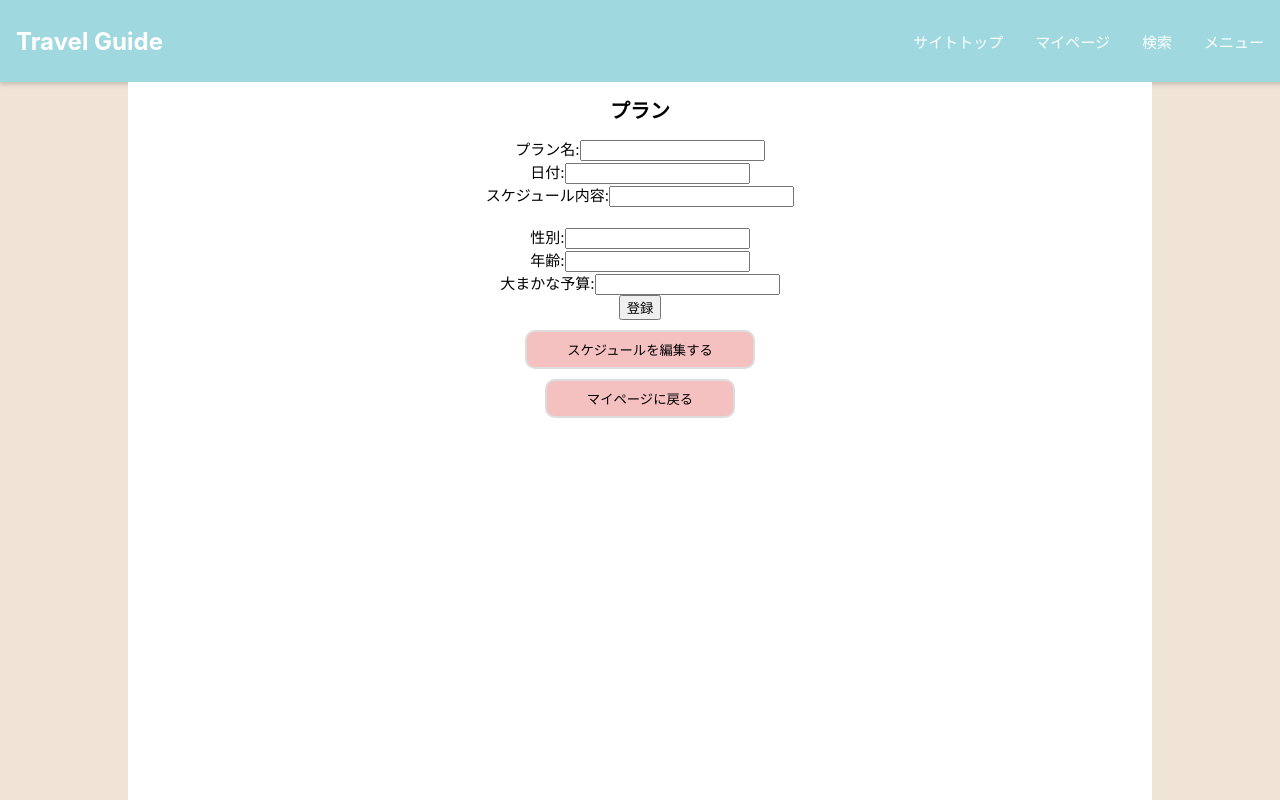
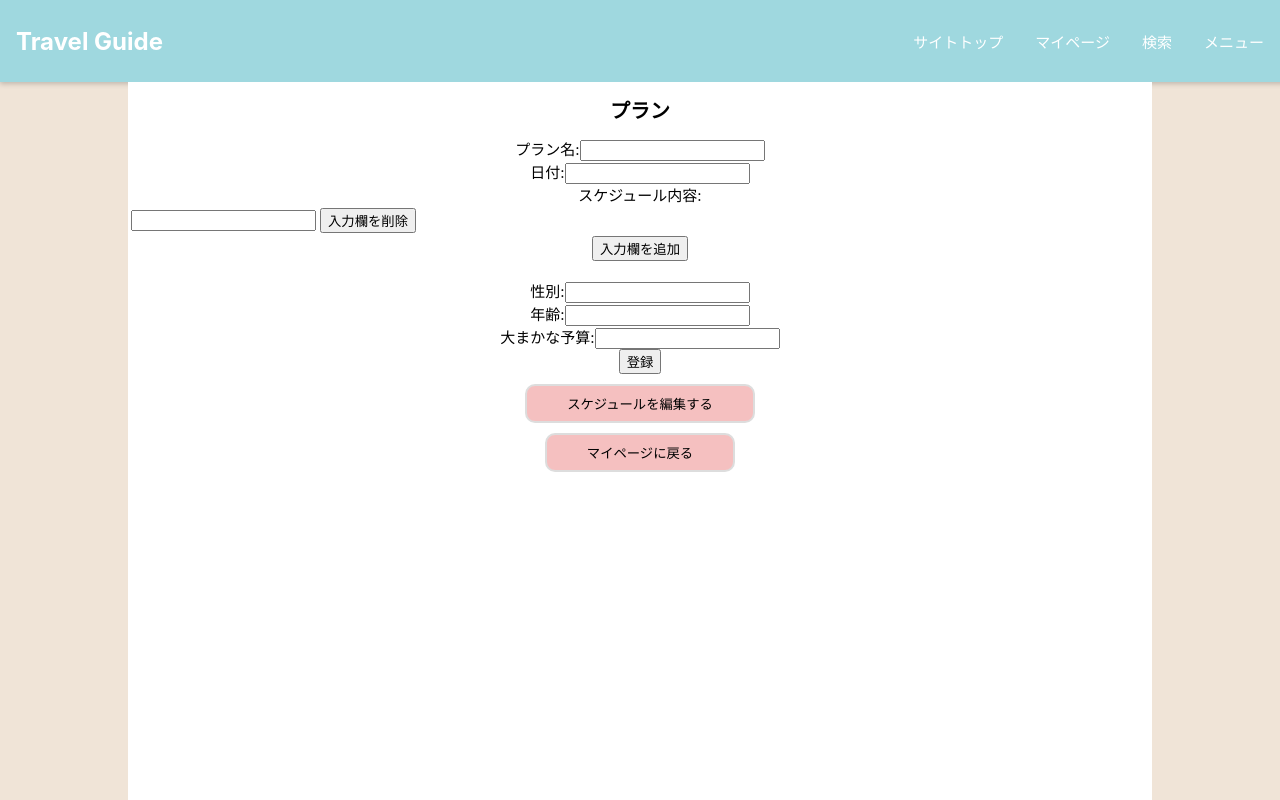
Before and after one commit to kana1999/my_portforio, a React (Create React App) app in the folder my-app/: page /Page3 in a window 1280 px wide. Shown: the top 800 px of the page. Built offline with nearby package versions, Linux system fonts and the light colour scheme.

Commit message:
スケジュールフォーム追加

```diff
--- a/my-app/src/components/page3.jsx
+++ b/my-app/src/components/page3.jsx
@@ -46,12 +46,28 @@ export const Page3 = () => {
                     </div>
                     <div>
                         <label>スケジュール内容:</label>
+                        <form method="POST" action="/">
+                            <table class="inputFields">
+                                <tr class="inputField">
+                                    <th>
                                     <input
                                         type="text"
                                         name="caption"
                                         value={formData.caption}
                                         onChange={handleChange}
                                     />
+                                    </th>
+                                    <td><button class="deleteFieldBtn">入力欄を削除</button></td>
+                                </tr>
+                            </table>
+                            <button class="addFieldBtn">入力欄を追加</button>
+                        </form>
+                        {/*<input
+                            type="text"
+                            name="caption"
+                            value={formData.caption}
+                            onChange={handleChange}
+                        />*/}
                     </div>
                     <br />
                     <div>
--- a/my-app/src/components/page4.jsx
+++ b/my-app/src/components/page4.jsx
@@ -20,7 +20,7 @@ export const Page4 = () => {
     return (
         <body>
             <div className="Container" style={{paddingLeft:'0px', paddingRight:'0px'}}>
-            <h1>プランを作成/編集</h1>
+            <h1>スケジュールを作成/編集</h1>
             <form onSubmit={Savedata}>
                     <div>
                     <label>スケジュール名:</label>
@@ -69,6 +69,7 @@ export const Page4 = () => {
                 <button type="submit">スケジュール追加</button>
                 <button type="submit">登録</button>
             </form>
+            <button className="PlanDateil"><Link to="/Page3" style={{textDecoration: 'none' ,color: 'black', padding: '20px'}}>前のページに戻る</Link></button>
                 <h1>プランを作成しよう</h1>
                 {/*<button className="PlanDateil"><Link to="/Page4" style={{textDecoration: 'none' ,color: 'black', padding: '20px'}}>編集</Link></button>*/}
                 <input id="PlanName1" type="text" placeholder="プラン名"/>
```
Lines whose indentation alone changed are shown as unchanged.
